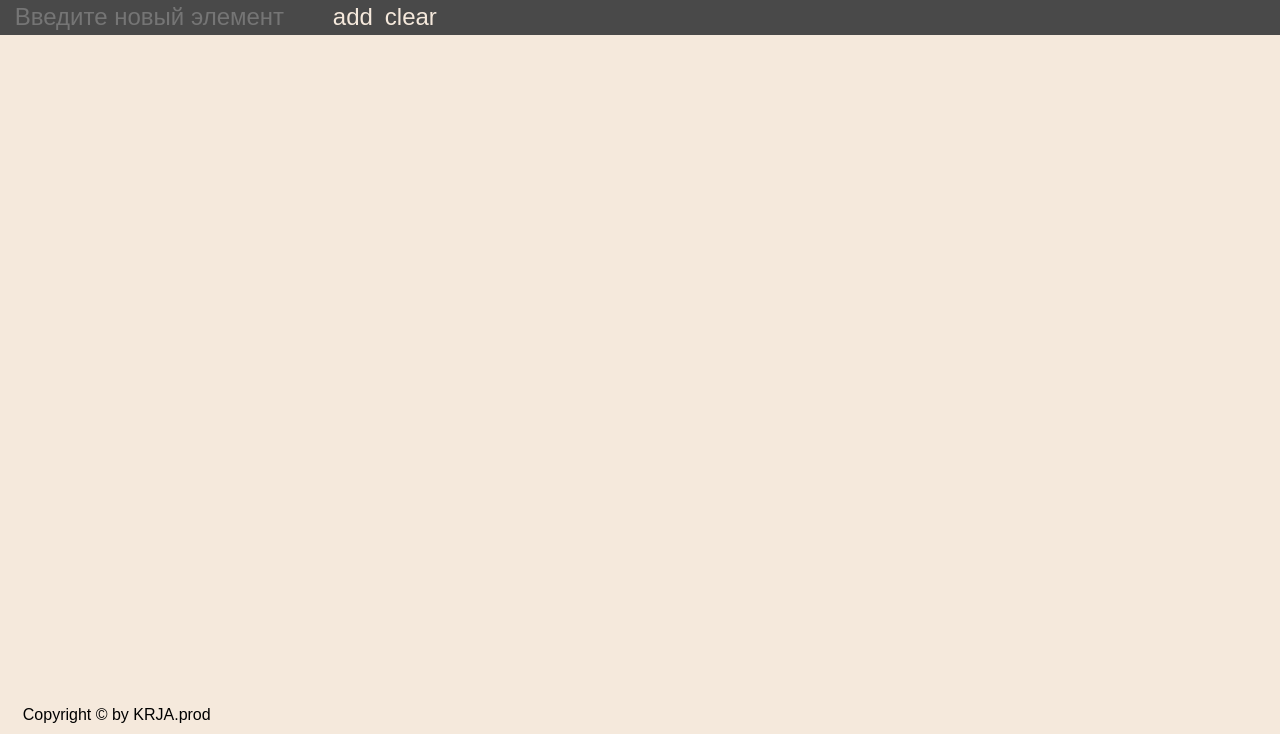
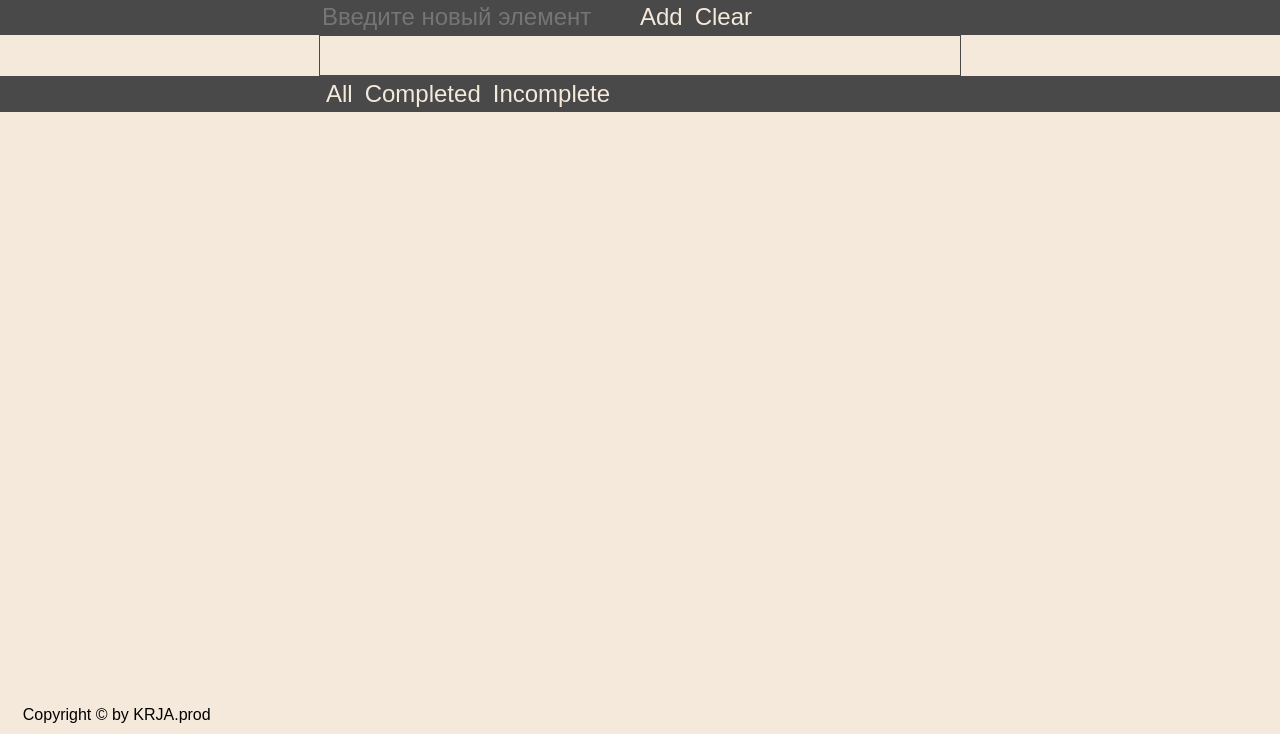
Before and after one commit to LordKuyQ/web_goryachkina, a plain HTML site: page html/page9_todo.html in a window 1280 px wide. Shown: the part 66-800 px from the top of the page. Drawn offline with Linux system fonts and the light colour scheme.

Commit message:
0.0.0.13

```diff
--- a/css/todo.css
+++ b/css/todo.css
@@ -23,6 +23,12 @@ body {
 body {
   background-color: rgb(245, 233, 220);
   font-family: Arial, sans-serif;
+}
+
+header{
+  display: flex;
+  justify-content: center;
+  align-items: center;
 }
 
 footer {
@@ -70,17 +76,31 @@ h3 {
 
 
 /* ============================================= */
-#addrow {
+#block {
   width: 100%;
-  background: rgb(73,73,73);
-  padding: 3px 0 3px 1% ;
   display: flex;
-  flex-direction: row;
+  justify-content: center;
+  align-items: center;
+  flex-direction: column;
+}
+
+.div_row {
+  width: 100%;
+  background: rgb(73, 73, 73);
+  padding: 3px 0;
+  display: flex;
+  justify-content: center;
+  align-items: center;
+}
+
+.row_content {
+  width: 50%;
+  display: flex;
 }
 
 #inputNewElement {
   border: none;
-  outline:none;
+  outline: none;
   background: rgb(73,73,73);
   color: rgb(245, 233, 220);
   font-size: 24px;
@@ -98,6 +118,37 @@ h3 {
   font-size: 24px;
 }
 
+.filterButton {
+  border: none;
+  background: rgb(73,73,73);
+  color: rgb(245, 233, 220);
+  transition: color linear .1s;
+  font-size: 24px;
+}
+
 .buttonNE:hover {
   color: rgb(233, 95, 85);
 }
+
+#ol_todo {
+  list-style-type: none;
+  padding: 0;
+  background-color: rgb(245, 233, 220);
+  border: 1px solid rgb(73,73,73);
+  min-height: 39px;
+  max-height: 300px;
+  overflow-y: auto;
+  width: 50%;
+}
+
+#ol_todo li {
+  padding: 10px;
+  border-bottom: 1px solid rgb(73,73,73);
+  cursor: pointer;
+  transition: background-color 0.3s;
+}
+
+#ol_todo li:hover {
+  background-color: rgb(233, 95, 85);
+  color: rgb(245, 233, 220);
+}
--- a/html/page9_todo.html
+++ b/html/page9_todo.html
@@ -1,10 +1,7 @@
-
 <!DOCTYPE html>
 <html lang="ru">
 <head>
     <link rel="stylesheet" href="../css/todo.css">
-    <script>
-      </script>
     <script src="../js/script_todo.js" defer></script>
     <meta charset="UTF-8">
     <meta name="viewport" content="width=device-width, initial-scale=1.0">
@@ -16,23 +13,27 @@
     </header>
     <main>
         <div id="block">
-
-        <div id="addrow">
+            <div class="div_row">
+                <div class="row_content">
                     <input type="text" value="" placeholder="Введите новый элемент" id="inputNewElement">
-            <button class="buttonNE" id="AddBtn">
-                add
-            </button>
-            <button class="buttonNE" id="ClearBtn">
-                clear
-            </button>
+                    <button class="buttonNE" id="AddBtn">Add</button>
+                    <button class="buttonNE" id="ClearBtn">Clear</button>
+                </div>
             </div>
 
+            <ol id="ol_todo"></ol>
 
+            <div class="div_row">
+                <div class="row_content">
+                    <button class="filterButton" data-filter="all">All</button>
+                    <button class="filterButton" data-filter="completed">Completed</button>
+                    <button class="filterButton" data-filter="incomplete">Incomplete</button>
                 </div>
-
+            </div>
+        </div>
     </main>
-</body>
     <footer>
         <p>Copyright &copy; by KRJA.prod</p>
     </footer>
+</body>
 </html>
--- a/js/script_todo.js
+++ b/js/script_todo.js
@@ -1,15 +1,48 @@
 document.addEventListener('DOMContentLoaded', function() {
+  const todoList = [];
+
+  function renderTodoList(filter = 'all') {
+      const olTodo = document.getElementById('ol_todo');
+      olTodo.innerHTML = '';
+
+      const filteredList = todoList.filter(item => {
+          if (filter === 'completed') return item.completed;
+          if (filter === 'incomplete') return !item.completed;
+          return true;
+      });
+
+      filteredList.forEach(item => {
+          const li = document.createElement('li');
+          li.textContent = `${item.text}`;
+          li.style.textDecoration = item.completed ? 'line-through' : 'none';
+          li.addEventListener('click', () => {
+              item.completed = !item.completed;
+              renderTodoList(filter);
+          });
+          olTodo.appendChild(li);
+      });
+  }
+
   document.getElementById('AddBtn').addEventListener('click', () => {
-    const newElementText = document.getElementById('NE').value;
-    if (newElementText.trim() !== '') {
-      const li = document.createElement('li');
-      li.textContent = newElementText;
-      document.getElementById('ol_todo').appendChild(li);
-      document.getElementById('NE').value = '';
-    }
+      const newElementText = document.getElementById('inputNewElement').value;
+      if (newElementText.trim() !== '') {
+          todoList.push({ text: newElementText, completed: false, createdAt: new Date().toISOString() });
+          document.getElementById('inputNewElement').value = '';
+          renderTodoList();
+      }
   });
 
   document.getElementById('ClearBtn').addEventListener('click', () => {
-    document.getElementById('ol_todo').innerHTML = '';
+      todoList.length = 0;
+      renderTodoList();
   });
+
+  document.querySelectorAll('.filterButton').forEach(button => {
+      button.addEventListener('click', () => {
+          const filter = button.getAttribute('data-filter');
+          renderTodoList(filter);
+      });
+  });
+
+  renderTodoList('all');
 });
```
Lines whose indentation alone changed are shown as unchanged.
